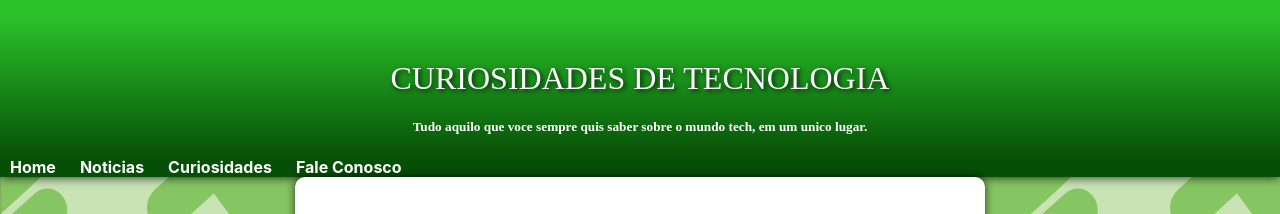
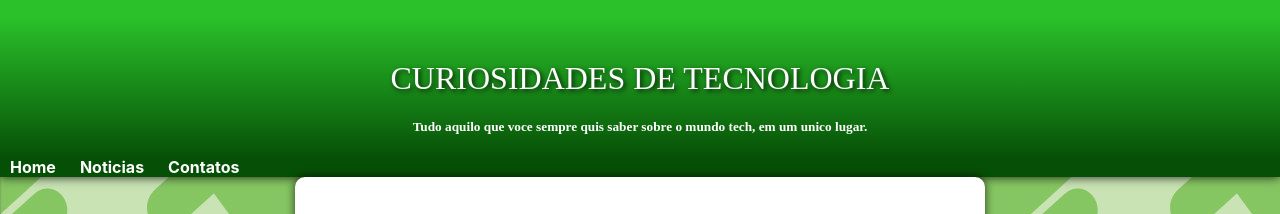
Before and after one commit to JoaoMoraisxD/projeto-android, a plain HTML site: page index.html in a window 1280 px wide. Shown: the top 214 px of the page. Drawn offline with Linux system fonts and the light colour scheme.

Commit message:
atualizaçao

```diff
--- a/index.html
+++ b/index.html
@@ -20,8 +20,7 @@
         <nav class="links">
             <a href="/">Home</a>
             <a href="/">Noticias</a>
-            <a href="/">Curiosidades</a>
-            <a href="/">Fale Conosco</a>
+            <a href="/">Contatos</a>
         </nav>
 
     </header>
```
